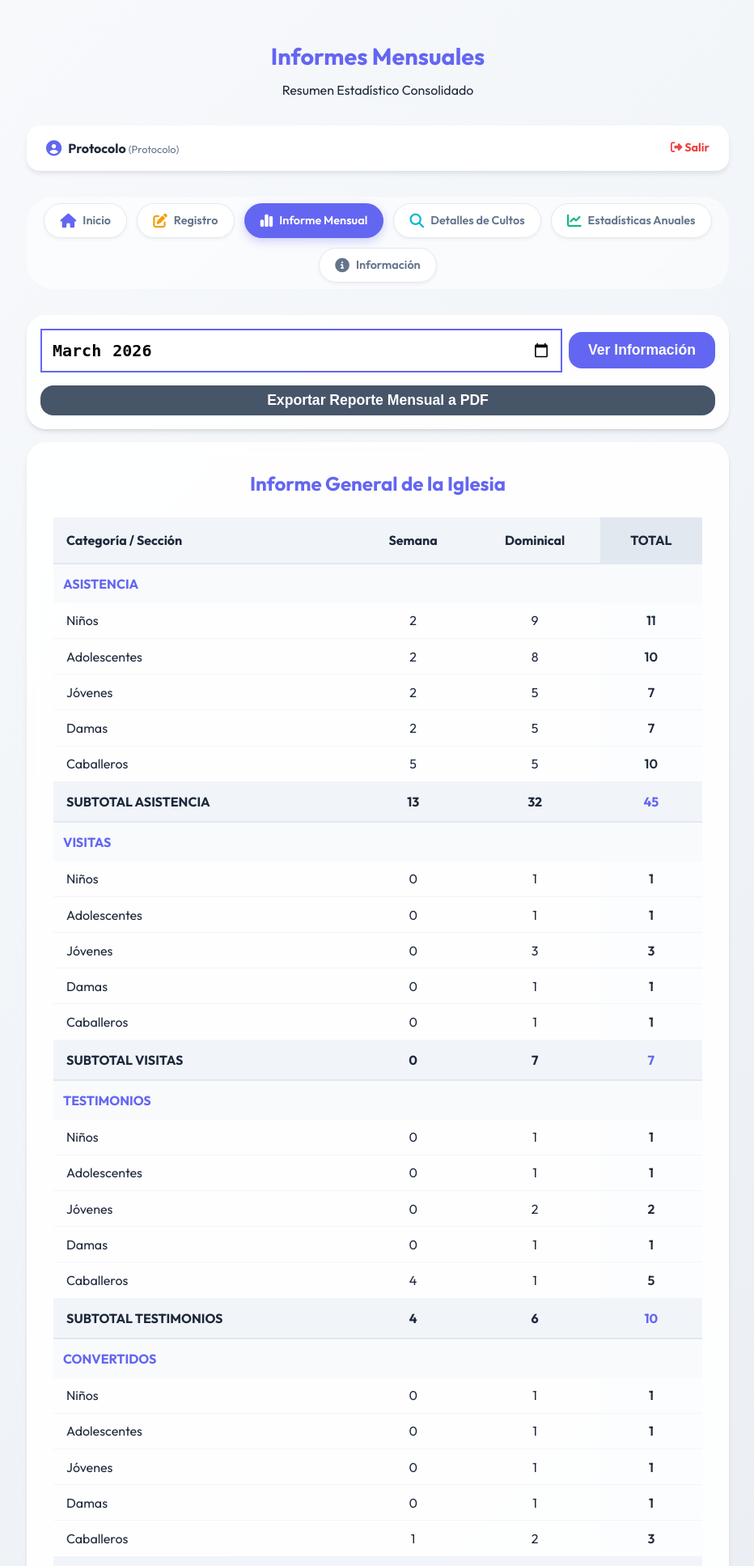
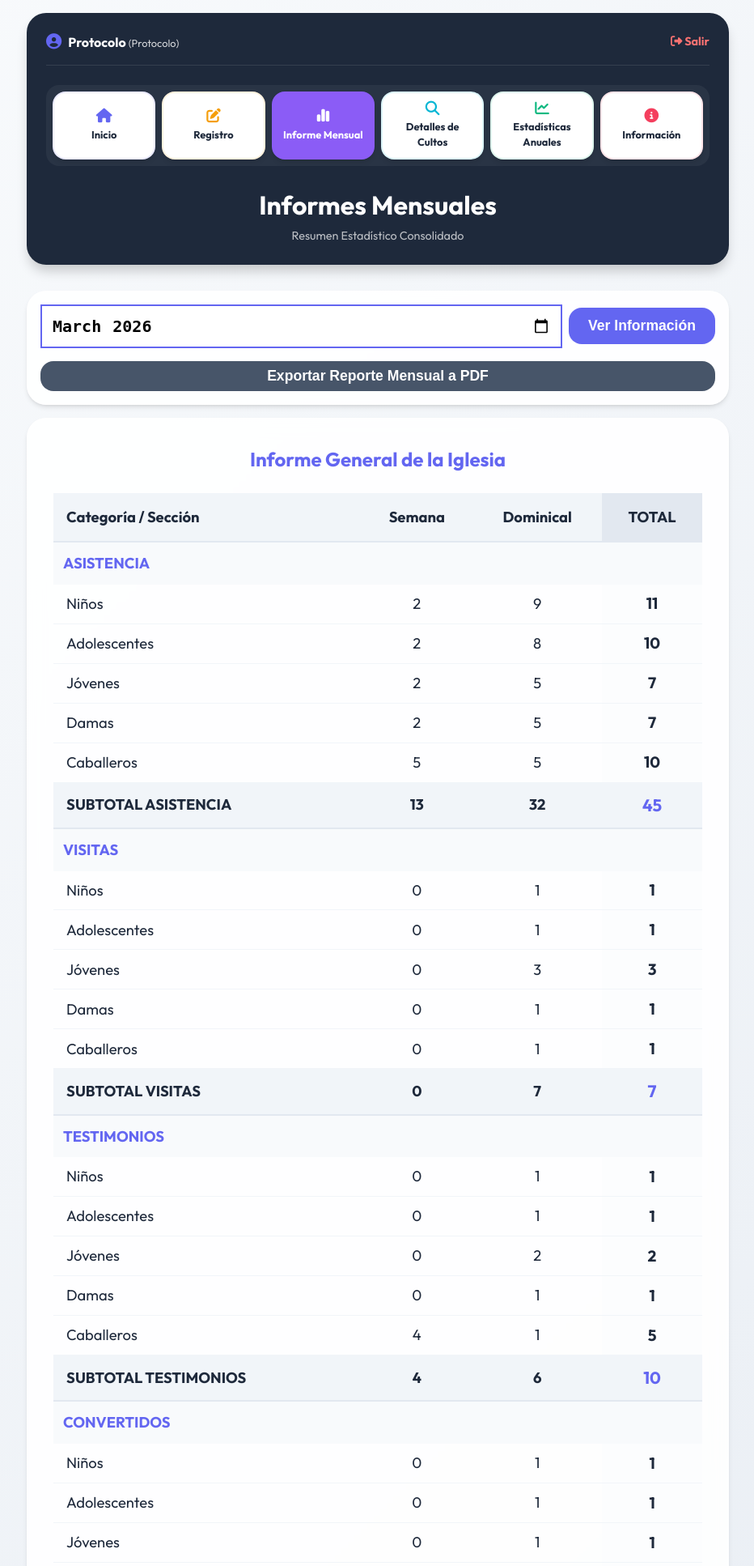
Before and after one commit to juanqh1508/AsistenciaApp, a Flask app: page /reports in a window 1280 px wide. Shown: the top 1934 px of the page at 81% size, without its empty margins (173-1105 px from the left). Run offline with Flask 3, Linux system fonts and the light colour scheme; a user stored in the database is signed in.

Commit message:
mensaje de cambios

```diff
--- a/app.py
+++ b/app.py
@@ -4,7 +4,7 @@ from datetime import datetime
 from sqlalchemy import func, extract, text, or_
 from dotenv import load_dotenv
 from functools import wraps
-from flask import Flask, render_template, request, jsonify, redirect, url_for, session
+from flask import Flask, render_template, request, jsonify, redirect, url_for, session, flash
 
 load_dotenv()
 
@@ -141,12 +141,14 @@ def submit():
     try:
         db.session.add(record)
         db.session.commit()
+        flash("¡Se llenó el registro correctamente! ✨", "success")
     except Exception as e:
         db.session.rollback()
         print(f"ERROR AL GUARDAR: {e}")
-        return f"Error al guardar en la base de datos: {e}", 500
+        flash(f"Error al guardar: {e}", "error")
+        return redirect(url_for('index'))
 
-    return redirect(url_for('index'))
+    return redirect(url_for('dashboard'))
 
 @app.route('/delete/<int:id>', methods=['POST'])
 @login_required
--- a/static/css/style.css
+++ b/static/css/style.css
@@ -276,64 +276,129 @@ select:focus, input[type="date"]:focus {
 .radio-item[data-min="Familia"] input:checked + span { background: #db2777; border-color: #db2777; }
 .radio-item[data-min="Águilas"] input:checked + span { background: #475569; border-color: #475569; }
 
+.app-header {
+    background: #1e293b;
+    color: white;
+    padding: 1.5rem;
+    border-radius: 1.5rem;
+    margin-bottom: 2rem;
+    box-shadow: 0 10px 15px -3px rgba(0, 0, 0, 0.2);
+}
+
+.app-header .user-info {
+    display: flex;
+    justify-content: space-between;
+    align-items: center;
+    margin-bottom: 1.5rem;
+    padding-bottom: 1rem;
+    border-bottom: 1px solid rgba(255, 255, 255, 0.1);
+}
+
+.app-header .user-info a {
+    text-decoration: none;
+    color: #f87171;
+    font-weight: 700;
+    font-size: 0.9rem;
+    transition: color 0.2s;
+}
+
+.app-header .user-info a:hover {
+    color: #ef4444;
+}
+
+.app-header .header-content {
+    text-align: center;
+    margin-top: 1.5rem;
+}
+
+.app-header .module-title {
+    font-size: 2rem;
+    color: white;
+    margin-bottom: 0.25rem;
+    font-weight: 800;
+}
+
+.app-header .module-subtitle {
+    opacity: 0.7;
+    font-size: 0.9rem;
+    color: white;
+}
+
 .nav-tabs {
-    display: flex;
-    gap: 0.75rem;
-    margin-bottom: 2rem;
-    justify-content: center;
-    flex-wrap: wrap;
+    display: grid;
+    grid-template-columns: repeat(auto-fit, minmax(100px, 1fr));
+    gap: 0.5rem;
     padding: 0.5rem;
-    background: rgba(255, 255, 255, 0.5);
-    border-radius: 2rem;
-    backdrop-filter: blur(5px);
+    background: rgba(255, 255, 255, 0.05);
+    border-radius: 1rem;
+}
+
+@media (max-width: 600px) {
+    .nav-tabs {
+        grid-template-columns: repeat(2, 1fr);
+    }
 }
 
 .nav-link {
     text-decoration: none;
-    padding: 0.6rem 1.2rem;
-    border-radius: 1.5rem;
+    padding: 0.6rem;
+    border-radius: 1rem;
     background: white;
-    color: var(--text-muted);
-    font-weight: 600;
-    font-size: 0.9rem;
+    color: var(--text-main);
+    font-weight: 700;
+    font-size: 0.8rem;
     transition: all 0.3s cubic-bezier(0.4, 0, 0.2, 1);
-    border: 1px solid var(--border);
+    border: 2px solid transparent;
     display: flex;
+    flex-direction: column;
     align-items: center;
-    gap: 0.5rem;
-    box-shadow: 0 2px 4px rgba(0,0,0,0.05);
+    justify-content: center;
+    gap: 0.3rem;
+    box-shadow: var(--shadow);
+    text-align: center;
 }
 
 .nav-link i {
     font-size: 1.1rem;
-    font-style: normal;
-    transition: color 0.3s ease;
+    transition: transform 0.3s ease;
 }
 
-/* Colores específicos para iconos */
-.nav-link .fa-house { color: #6366f1; }           /* Inicio - Indigo */
-.nav-link .fa-pen-to-square { color: #f59e0b; }   /* Registro - Ámbar */
-.nav-link .fa-chart-simple { color: #8b5cf6; }    /* Informes - Violeta */
-.nav-link .fa-magnifying-glass { color: #06b6d4; } /* Detalles - Cian */
-.nav-link .fa-chart-line { color: #10b981; }      /* Estadísticas - Esmeralda */
-.nav-link .fa-sparkles { color: #f43f5e; }        /* Información - Rosa */
+.nav-link:hover {
+    transform: translateY(-5px);
+    box-shadow: 0 10px 15px -3px rgba(0, 0, 0, 0.1);
+}
+
+.nav-link:hover i {
+    transform: scale(1.2);
+}
+
+/* Colores temáticos por enlace */
+.nav-link[href="/"] { border-color: #6366f122; }
+.nav-link[href="/"]:hover, .nav-link[href="/"].active { background: #6366f1; color: white; border-color: #6366f1; }
+.nav-link[href="/"] i { color: #6366f1; }
+
+.nav-link[href="/registro"] { border-color: #f59e0b22; }
+.nav-link[href="/registro"]:hover, .nav-link[href="/registro"].active { background: #f59e0b; color: white; border-color: #f59e0b; }
+.nav-link[href="/registro"] i { color: #f59e0b; }
+
+.nav-link[href="/reports"] { border-color: #8b5cf622; }
+.nav-link[href="/reports"]:hover, .nav-link[href="/reports"].active { background: #8b5cf6; color: white; border-color: #8b5cf6; }
+.nav-link[href="/reports"] i { color: #8b5cf6; }
+
+.nav-link[href="/details"] { border-color: #06b6d422; }
+.nav-link[href="/details"]:hover, .nav-link[href="/details"].active { background: #06b6d4; color: white; border-color: #06b6d4; }
+.nav-link[href="/details"] i { color: #06b6d4; }
+
+.nav-link[href="/stats/annual"] { border-color: #10b98122; }
+.nav-link[href="/stats/annual"]:hover, .nav-link[href="/stats/annual"].active { background: #10b981; color: white; border-color: #10b981; }
+.nav-link[href="/stats/annual"] i { color: #10b981; }
+
+.nav-link[href="/about"] { border-color: #f43f5e22; }
+.nav-link[href="/about"]:hover, .nav-link[href="/about"].active { background: #f43f5e; color: white; border-color: #f43f5e; }
+.nav-link[href="/about"] i { color: #f43f5e; }
 
 .nav-link.active i {
     color: white !important;
-}
-
-.nav-link:hover {
-    transform: translateY(-2px);
-    box-shadow: 0 4px 12px rgba(99, 102, 241, 0.2);
-    border-color: var(--primary);
-    color: var(--primary);
-}
-
-.nav-link.active {
-    background: var(--primary);
-    color: white;
-    border-color: var(--primary);
-    box-shadow: 0 4px 12px rgba(99, 102, 241, 0.3);
 }
 
 /* Reports Specific */
--- a/templates/reports.html
+++ b/templates/reports.html
@@ -19,18 +19,13 @@
 </head>
 <body>
     <div class="container" style="max-width: 900px;">
-        <header>
-            <h1>Informes Mensuales</h1>
-            <p>Resumen Estadístico Consolidado</p>
-        </header>
-
-        <!-- User Info Header -->
-        <div style="display: flex; justify-content: space-between; align-items: center; background: white; padding: 1rem 1.5rem; border-radius: 1rem; margin-bottom: 2rem; box-shadow: 0 4px 6px -1px rgba(0,0,0,0.1);">
+        <header class="app-header">
+            <div class="user-info">
                 <div style="display: flex; align-items: center; gap: 0.5rem;">
-                <i class="fas fa-user-circle" style="color: var(--primary); font-size: 1.2rem;"></i>
-                <span style="font-weight: 700; color: var(--text-dark);">{{ username }} <span style="font-weight: 400; font-size: 0.8rem; color: var(--text-muted);">({{ user_role|capitalize }})</span></span>
+                    <i class="fas fa-user-circle" style="color: #6366f1; font-size: 1.2rem;"></i>
+                    <span style="font-weight: 700;">{{ username }} <span style="font-weight: 400; font-size: 0.8rem; opacity: 0.8;">({{ user_role|capitalize }})</span></span>
                 </div>
-            <a href="/logout" style="text-decoration: none; color: #ef4444; font-weight: 700; font-size: 0.9rem;">
+                <a href="/logout">
                     <i class="fas fa-sign-out-alt"></i> Salir
                 </a>
             </div>
@@ -46,6 +41,12 @@
                 <a href="/about" class="nav-link"><i class="fa-solid fa-circle-info"></i> Información</a>
             </div>
 
+            <div class="header-content">
+                <h1 class="module-title">Informes Mensuales</h1>
+                <p class="module-subtitle">Resumen Estadístico Consolidado</p>
+            </div>
+        </header>
+
         <div class="card" style="padding: 1rem; margin-bottom: 1rem;">
             <form action="/reports" method="GET" style="display: flex; gap: 0.5rem; flex-wrap: wrap; align-items: center;">
                 <input type="month" name="month" value="{{ selected_month }}" style="flex: 1; min-width: 150px; font-size: 1.25rem; font-weight: 700; padding: 0.75rem; border: 2px solid var(--primary);">
@@ -58,7 +59,7 @@
         <div id="general-report-card" class="card" style="position: relative;">
             <h2 style="color: var(--primary); margin-bottom: 1.5rem; text-align: center; font-size: 1.5rem;">Informe General de la Iglesia</h2>
             <div style="overflow-x: auto;">
-                <table style="width: 100%; border-collapse: collapse; font-size: 1rem;">
+                <table style="width: 100%; border-collapse: collapse; font-size: 1.15rem;">
                     <thead>
                         <tr style="background: #f1f5f9; text-align: left; border-bottom: 2px solid var(--border);">
                             <th style="padding: 1rem;">Categoría / Sección</th>
@@ -78,14 +79,14 @@
                             <td style="padding: 0.6rem 1rem;">{{ label }}</td>
                             <td style="padding: 0.6rem; text-align: center;">{{ gen_church.semana[key] or 0 }}</td>
                             <td style="padding: 0.6rem; text-align: center;">{{ gen_church.dominical[key] or 0 }}</td>
-                            <td style="padding: 0.6rem; text-align: center; font-weight: 600; background: #fcfdfe;">{{ gen_church.total[key] or 0 }}</td>
+                            <td style="padding: 0.6rem; text-align: center; font-weight: 800; background: #fcfdfe; font-size: 1.2rem;">{{ gen_church.total[key] or 0 }}</td>
                         </tr>
                         {% endfor %}
                         <tr style="background: #f1f5f9; font-weight: 700; border-bottom: 2px solid #e2e8f0;">
                             <td style="padding: 0.75rem 1rem;">SUBTOTAL {{ title }}</td>
                             <td style="padding: 0.75rem; text-align: center;">{{ gen_church.semana[subtotal_key] or 0 }}</td>
                             <td style="padding: 0.75rem; text-align: center;">{{ gen_church.dominical[subtotal_key] or 0 }}</td>
-                            <td style="padding: 0.75rem; text-align: center; color: var(--primary);">{{ gen_church.total[subtotal_key] or 0 }}</td>
+                            <td style="padding: 0.75rem; text-align: center; color: var(--primary); font-size: 1.3rem; font-weight: 800;">{{ gen_church.total[subtotal_key] or 0 }}</td>
                         </tr>
                         {% endmacro %}
 
@@ -148,27 +149,27 @@
 
                     <div style="display: grid; grid-template-columns: 1fr; gap: 1rem;">
                         <div style="background: rgba(255,255,255,0.4); padding: 1rem; border-radius: 0.75rem;">
-                            <div style="display: grid; grid-template-columns: 1fr 1fr; gap: 0.5rem; font-size: 1rem;">
+                            <div style="display: grid; grid-template-columns: 1fr 1fr; gap: 0.5rem; font-size: 1.1rem;">
                                 <div>
-                                    <p style="margin: 0.3rem 0;">📅 <strong>Cultos:</strong> {{ report.services }}</p>
-                                    <p style="margin: 0.3rem 0;">📈 <strong>Asist. Total:</strong> {{ report.total_attn }}</p>
-                                    <p style="margin: 0.3rem 0;">👤 <strong>Asist. {{ report.name }}:</strong> {{ report.focus_attn }}</p>
+                                    <p style="margin: 0.3rem 0;">📅 <strong>Cultos:</strong> <span style="font-size: 1.3rem; font-weight: 800;">{{ report.services }}</span></p>
+                                    <p style="margin: 0.3rem 0;">📈 <strong>Asist. Total:</strong> <span style="font-size: 1.3rem; font-weight: 800;">{{ report.total_attn }}</span></p>
+                                    <p style="margin: 0.3rem 0;">👤 <strong>Asist. {{ report.name }}:</strong> <span style="font-size: 1.3rem; font-weight: 800;">{{ report.focus_attn }}</span></p>
                                 </div>
                                 <div>
-                                    <p style="margin: 0.3rem 0;">⭐ <strong>Asist. Dominical:</strong> {{ report.dom_attn }}</p>
-                                    <p style="margin: 0.3rem 0;">💬 <strong>Testimonios:</strong> {{ report.testimonies }}</p>
+                                    <p style="margin: 0.3rem 0;">⭐ <strong>Dominical:</strong> <span style="font-size: 1.3rem; font-weight: 800;">{{ report.dom_attn }}</span></p>
+                                    <p style="margin: 0.3rem 0;">💬 <strong>Testimonios:</strong> <span style="font-size: 1.3rem; font-weight: 800;">{{ report.testimonies }}</span></p>
                                 </div>
                             </div>
                         </div>
 
                         <div style="background: rgba(255,255,255,0.4); padding: 1rem; border-radius: 0.75rem;">
-                            <div style="display: grid; grid-template-columns: 1fr 1fr; gap: 0.5rem; font-size: 1rem;">
+                            <div style="display: grid; grid-template-columns: 1fr 1fr; gap: 0.5rem; font-size: 1.1rem;">
                                 <div>
-                                    <p style="margin: 0.3rem 0;">👥 <strong>Visitas:</strong> {{ report.visits }}</p>
-                                    <p style="margin: 0.3rem 0;">🕊️ <strong>Convertidos:</strong> {{ report.converts }}</p>
+                                    <p style="margin: 0.3rem 0;">👥 <strong>Visitas:</strong> <span style="font-size: 1.3rem; font-weight: 800;">{{ report.visits }}</span></p>
+                                    <p style="margin: 0.3rem 0;">🕊️ <strong>Convertidos:</strong> <span style="font-size: 1.3rem; font-weight: 800;">{{ report.converts }}</span></p>
                                 </div>
                                 <div>
-                                    <p style="margin: 0.3rem 0;">🙌 <strong>Reconciliados:</strong> {{ report.reconciled }}</p>
+                                    <p style="margin: 0.3rem 0;">🙌 <strong>Reconcil.:</strong> <span style="font-size: 1.3rem; font-weight: 800;">{{ report.reconciled }}</span></p>
                                 </div>
                             </div>
                         </div>
```
Also changed, not shown: templates/about.html (+11 -10 lines), templates/dashboard.html (+52 -21 lines), templates/details.html (+11 -10 lines), templates/index.html (+11 -10 lines), templates/stats.html (+11 -10 lines). Lines whose indentation alone changed are shown as unchanged.
